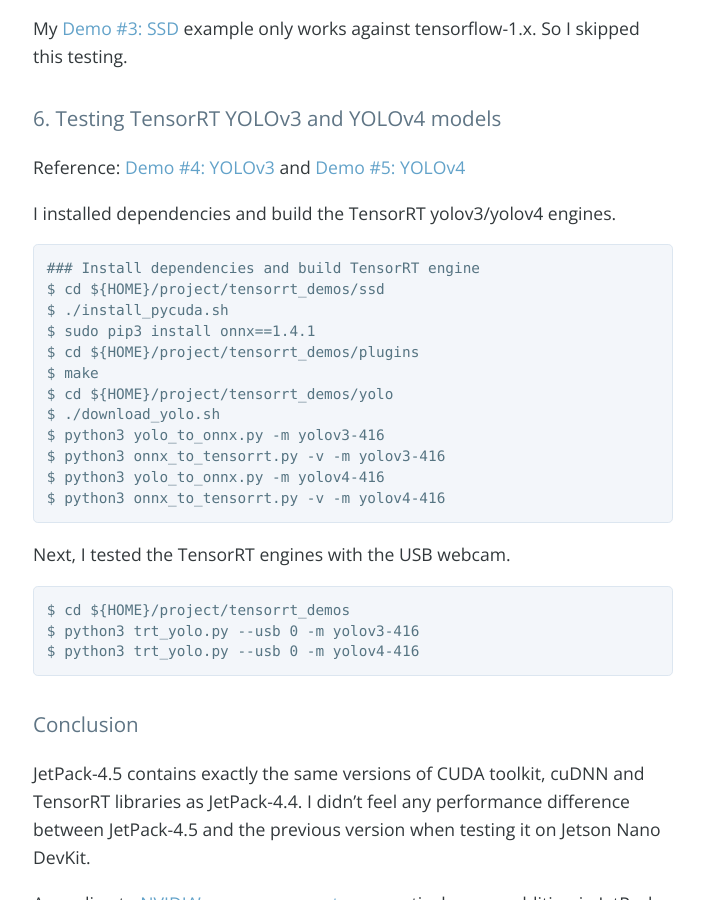
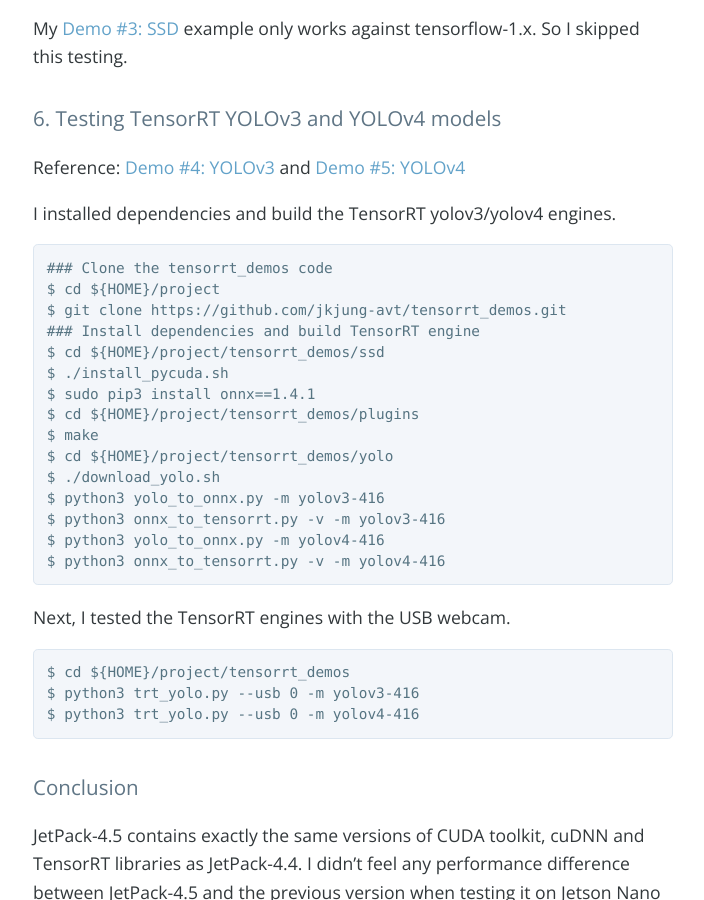
Before and after one commit to jkjung-avt/jkjung-avt.github.io, a Jekyll site: the page built from _posts/2021-02-05-jetpack-4.5.md, in a window 1280 px wide and 900 px high, scrolled down 3054 px. Shown: the whole window, without its empty margins (287-991 px from the left). Built offline with Jekyll 4.4.1, drawn with Linux system fonts in a browser that asks for light colours; nearby versions of some CDN libraries; comment, search, counter and statistics services are not loaded.

Commit message:
Add the git clone command for my tensorrt_demos repo

````diff
--- a/_posts/2021-02-05-jetpack-4.5.md
+++ b/_posts/2021-02-05-jetpack-4.5.md
@@ -99,6 +99,9 @@
 I installed dependencies and build the TensorRT yolov3/yolov4 engines.
 
 ```shell
+### Clone the tensorrt_demos code
+$ cd ${HOME}/project
+$ git clone https://github.com/jkjung-avt/tensorrt_demos.git
 ### Install dependencies and build TensorRT engine
 $ cd ${HOME}/project/tensorrt_demos/ssd
 $ ./install_pycuda.sh
````
